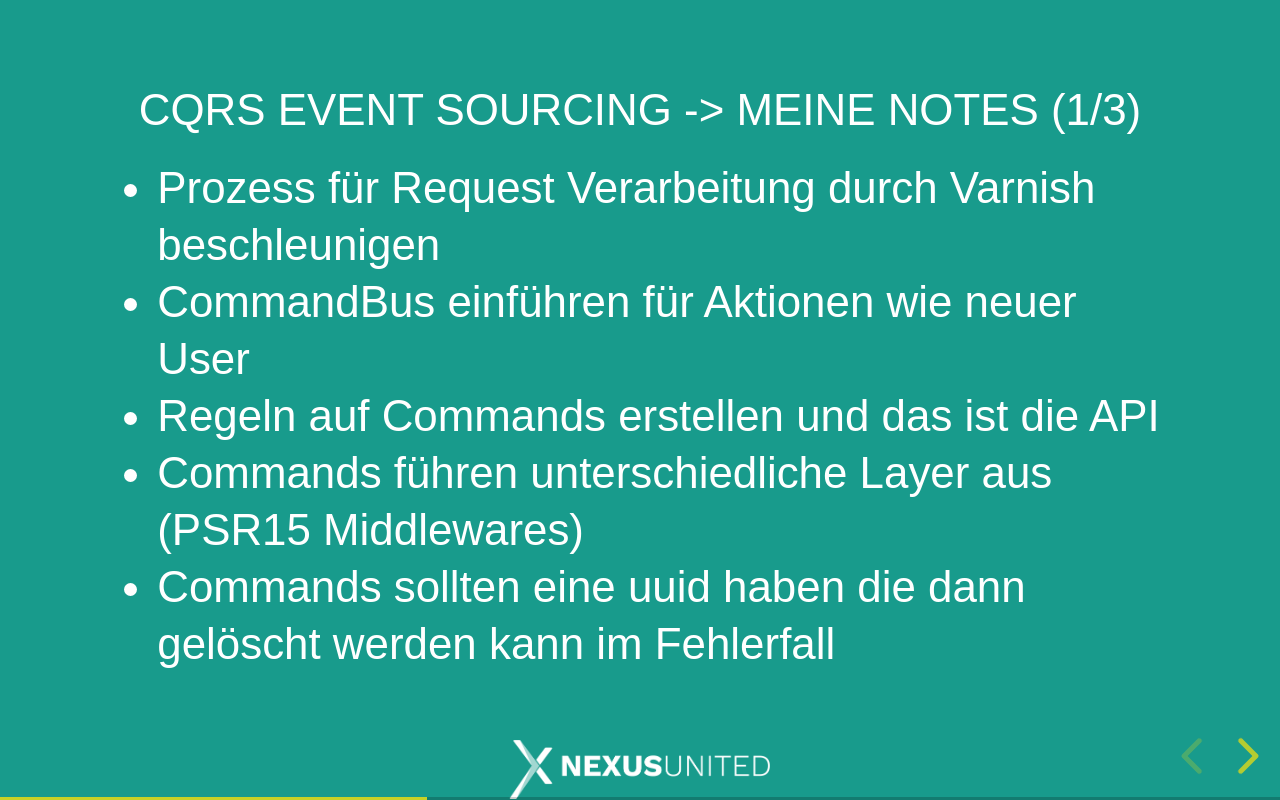
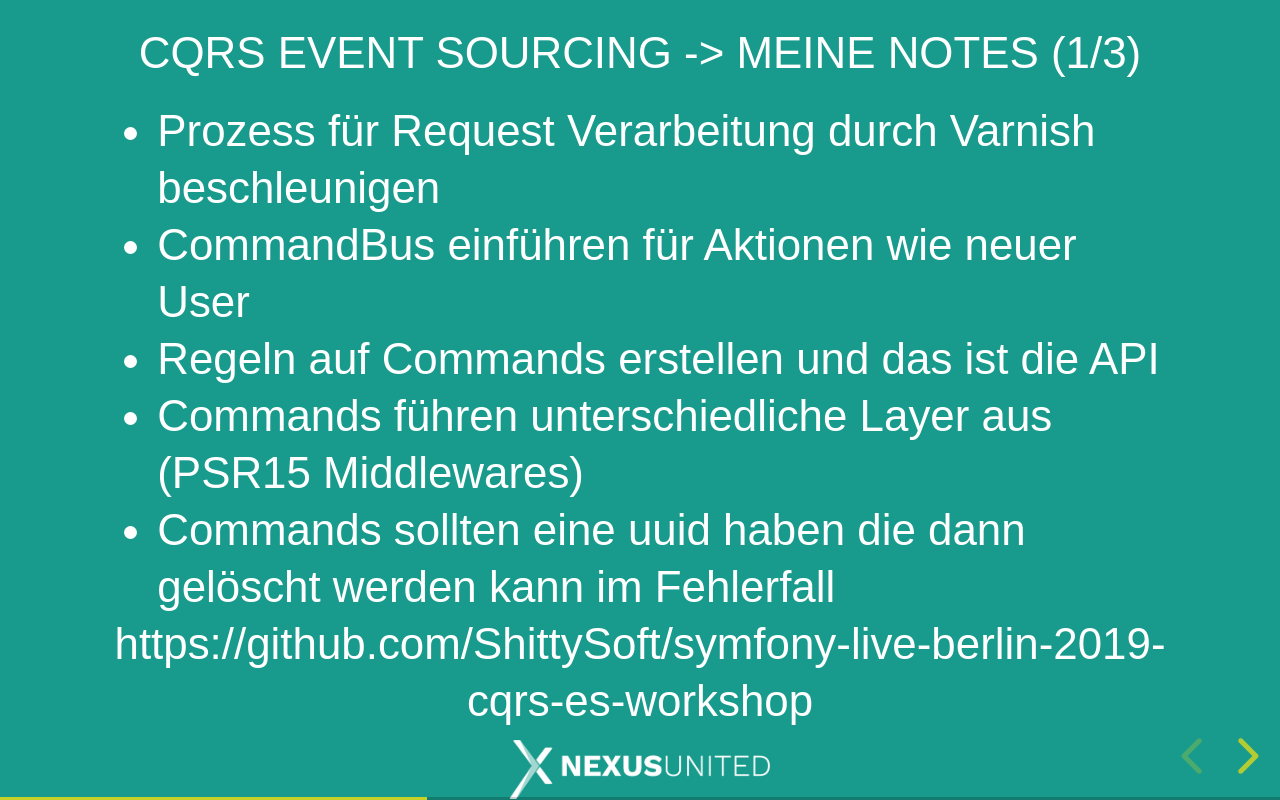
Before and after one commit to valantic-CEC-Deutschland-GmbH/valantic-revealjs, a website: page index.html in a window 1280 px wide. Both pictures are taken after a click on the button "next slide". Drawn offline with Linux system fonts and the light colour scheme.

Commit message:
- presentation content added

```diff
--- a/index.html
+++ b/index.html
@@ -46,6 +46,7 @@
 						<li>Commands führen unterschiedliche Layer aus (PSR15 Middlewares)</li>
 						<li>Commands sollten eine uuid haben die dann gelöscht werden kann im Fehlerfall</li>
 					</ul>
+					https://github.com/ShittySoft/symfony-live-berlin-2019-cqrs-es-workshop
 				</section>
 				<section>
 					<h4>CQRS Event Sourcing -> Meine Notes (2/3)</h4>
```
